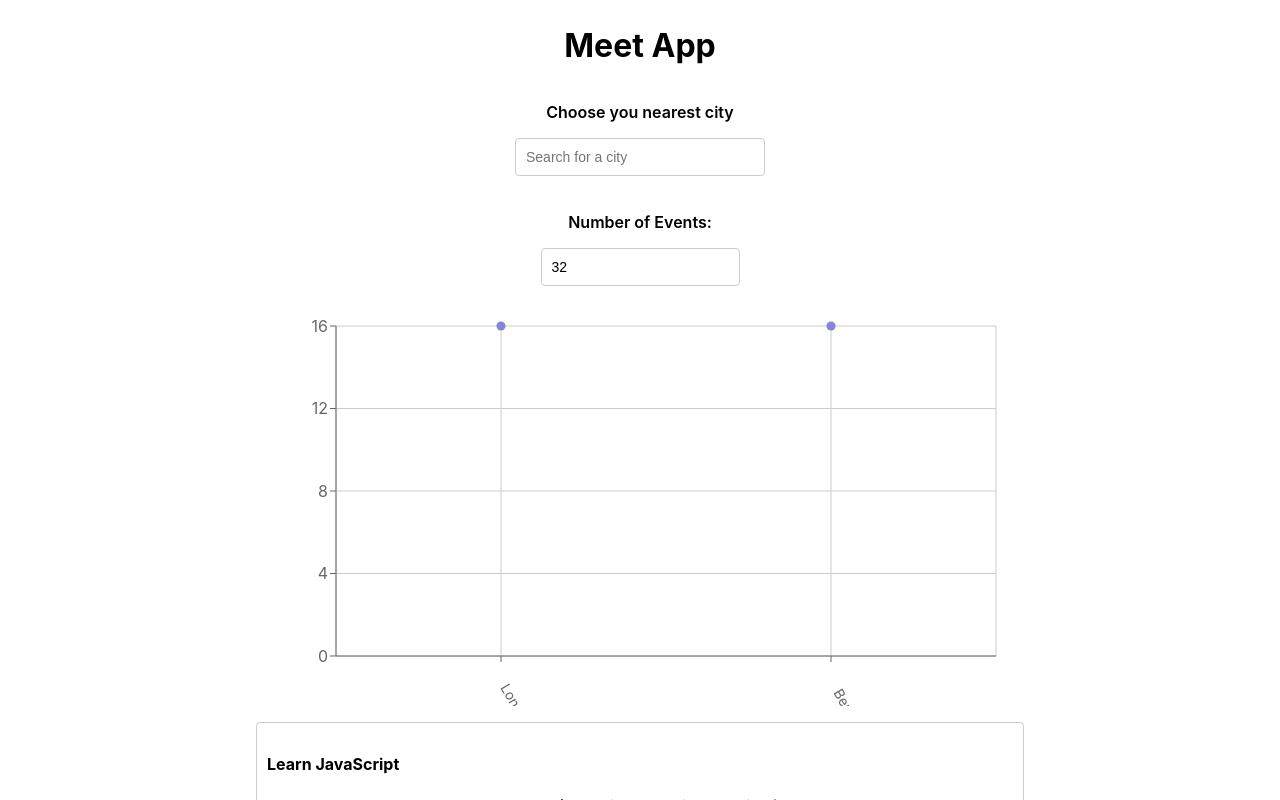
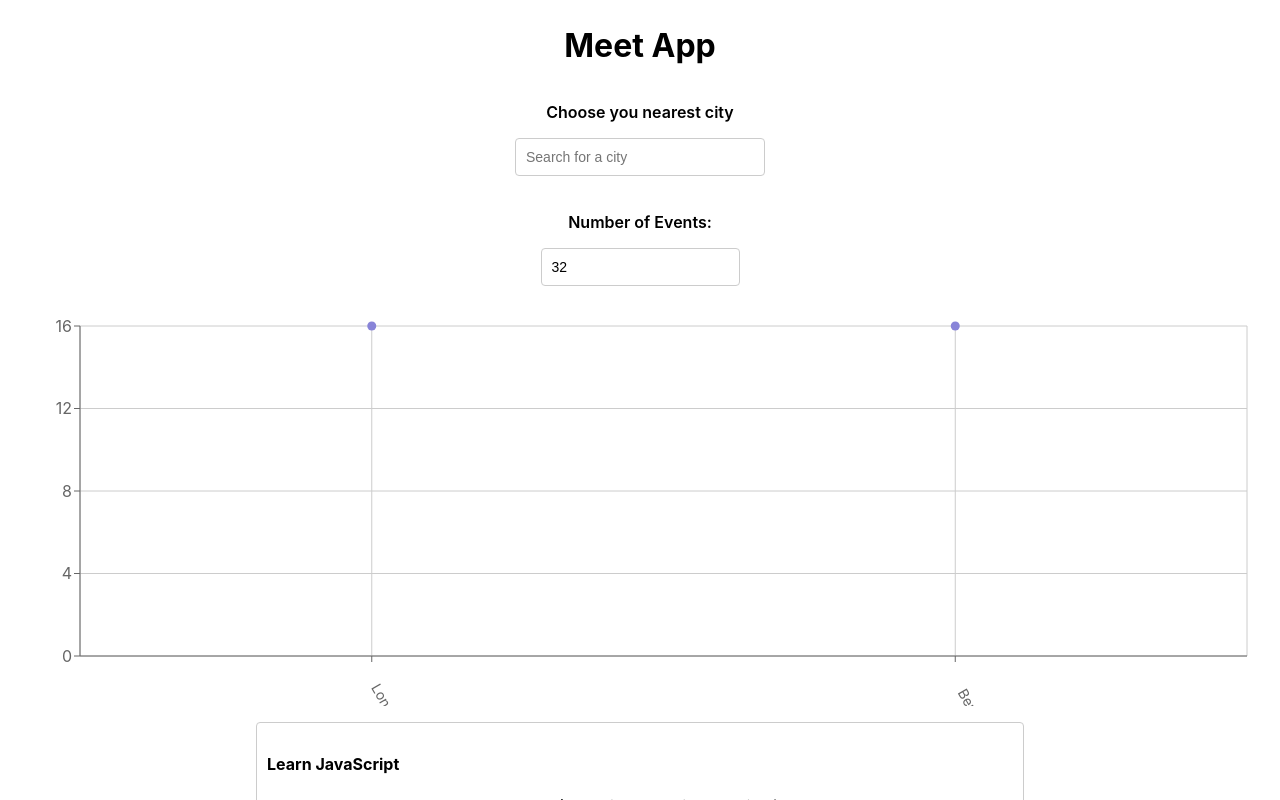
Before and after one commit to deeps4/meet, a React (Create React App) app: page / in a window 1280 px wide. Shown: the top 800 px of the page. Built offline with nearby package versions, Linux system fonts and the light colour scheme; what atatus-spa would draw is missing.

Commit message:
Fix errors.

```diff
--- a/src/App.css
+++ b/src/App.css
@@ -2,18 +2,11 @@
 
 .App {
   text-align: center;
-  width: 90%;
   margin: 70px auto 2%;
-
-  @media screen and (min-width: 420px) and (max-width: 1280px) {
-    width: 80%;
-  }
 
   @media screen and (min-width: 1280px) {
     margin-top: 2%;
-    width: 60%;
   }
-
 }
 
 .App * {
@@ -86,12 +79,17 @@ label {
 }
 
 .event {
+  width: 95%;
   padding: 10px 10px 35px;
-  margin-bottom: 10px;
+  margin: 0 auto 10px;
   text-align: left;
   border: 1px solid #ccc;
   border-radius: 4px;
   position: relative;
+
+  @media screen and (min-width: 1280px) {
+    width: 60%;
+  }
 }
 
 .details-btn {
```
